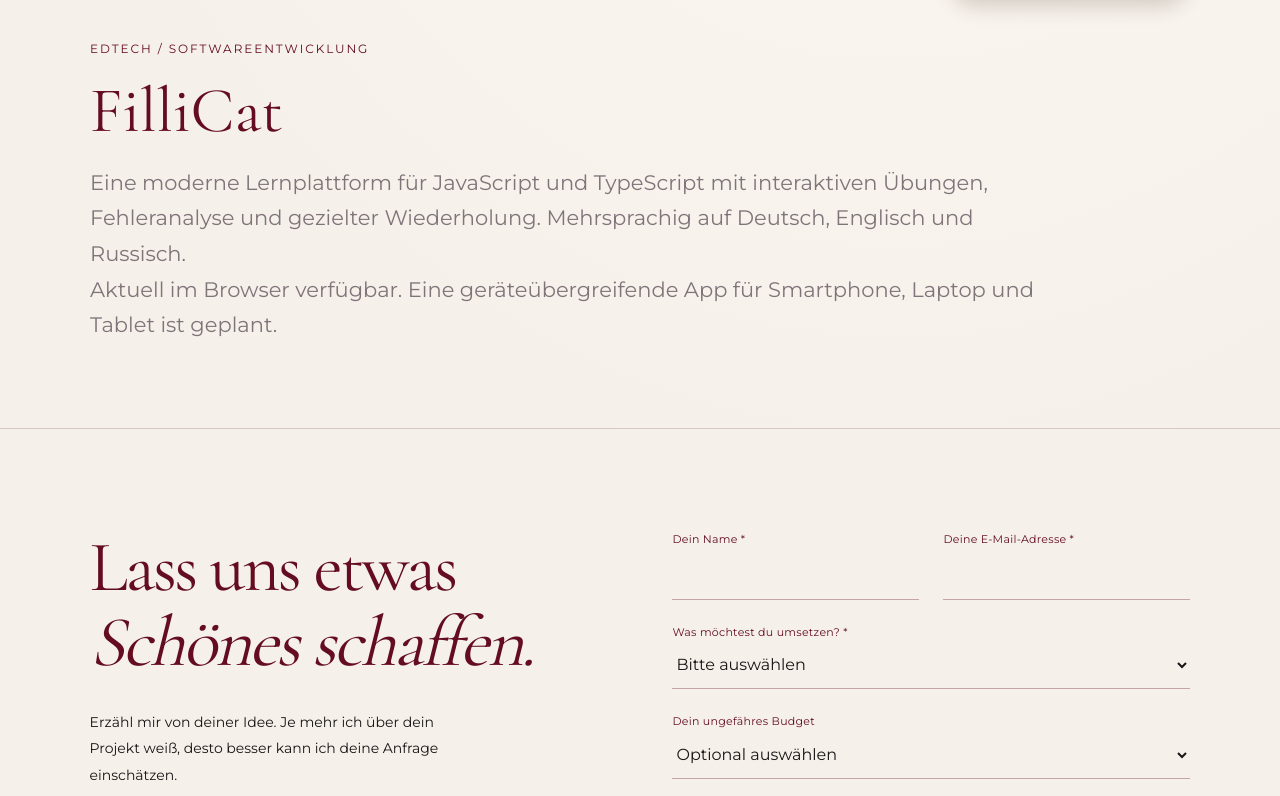
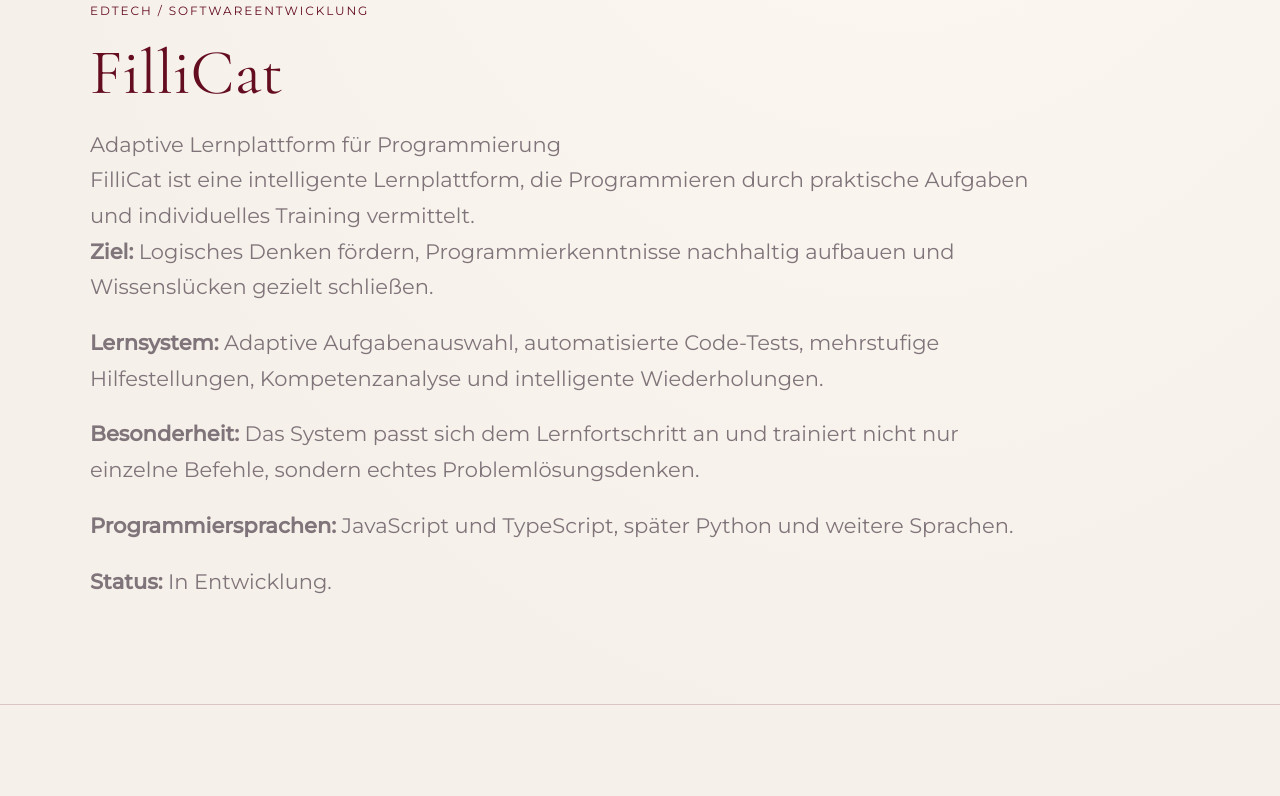
Before and after one commit to AnnaFillanna/anna-filippi.studio, a React (Vite) app: page /softwareentwicklung in a window 1280 px wide. Shown: the part 1346-2142 px from the top of the page. Built offline with nearby package versions, Linux system fonts and the light colour scheme.

Commit message:
content: update FilliCat learning platform description

```diff
--- a/src/components/Projects/Projects.tsx
+++ b/src/components/Projects/Projects.tsx
@@ -1,16 +1,32 @@
 import { motion } from "motion/react";
 import { useScrollReveal } from "../../hooks/useScrollReveal";
 import styles from "./Projects.module.scss";
+
+const fillicatSubtitle = "Adaptive Lernplattform für Programmierung";
+const fillicatDetails = [
+  ["Ziel", "Logisches Denken fördern, Programmierkenntnisse nachhaltig aufbauen und Wissenslücken gezielt schließen."],
+  ["Lernsystem", "Adaptive Aufgabenauswahl, automatisierte Code-Tests, mehrstufige Hilfestellungen, Kompetenzanalyse und intelligente Wiederholungen."],
+  ["Besonderheit", "Das System passt sich dem Lernfortschritt an und trainiert nicht nur einzelne Befehle, sondern echtes Problemlösungsdenken."],
+  ["Programmiersprachen", "JavaScript und TypeScript, später Python und weitere Sprachen."],
+  ["Status", "In Entwicklung."],
+];
+
+function FilliCatDetails() {
+  return fillicatDetails.map(([label, text]) => (
+    <p key={label} className={styles.description}>
+      <strong>{label}:</strong> {text}
+    </p>
+  ));
+}
 
 const projects = [
   {
     name: "FilliCat",
     category: "EDTECH / SOFTWAREENTWICKLUNG",
     description:
-      "Eigenständig entwickelte, interaktive Lernplattform für JavaScript und TypeScript mit personalisierten Übungen, Fehleranalyse und gezielten Wiederholungen. Mehrsprachig auf Deutsch, Englisch und Russisch. FilliCat ist als App für Smartphone, Laptop und Tablet geplant; aktuell ist die Lernplattform im Browser erreichbar.",
-    scope: "React · TypeScript · Vite · KI-Integration",
-    status:
-      "Eigenprojekt · In aktiver Entwicklung · Geräteübergreifende App geplant · KI-Lernassistent in Entwicklung",
+      "FilliCat ist eine intelligente Lernplattform, die Programmieren durch praktische Aufgaben und individuelles Training vermittelt.",
+    scope: "",
+    status: "",
     image: "/images/projects/fillicat.png",
     href: "https://fillicat.com",
   },
@@ -82,8 +98,9 @@ export default function Projects({
       <div className={styles.copy}>
         <p className={styles.eyebrow}>{project.category}</p>
         <h2 id={`project-${index}`}>{project.name}</h2>
+        {index === 0 && <p className={styles.description}>{fillicatSubtitle}</p>}
         <p className={styles.description}>{project.description}</p>
-        <p className={styles.scope}>{project.scope}</p>
+        {index === 0 ? <FilliCatDetails /> : <p className={styles.scope}>{project.scope}</p>}
         {project.status && (
           <p className={styles.description}>{project.status}</p>
         )}
@@ -120,7 +137,7 @@ export default function Projects({
             <p className={styles.caseLead}>
               {danaOnly
                 ? "Ein individueller Webauftritt für Dana Tattoo Studio in Andernach. Atmosphärisches Design, interaktive Galerien und direkte Kontaktmöglichkeiten machen die Arbeit des Studios digital erlebbar."
-                : "FilliCat ist eine interaktive Lernplattform, die Programmieren einfach, motivierend und alltagsnah macht – mit personalisierten Übungen, perfekt für Einsteiger und alle, die ihr Wissen vertiefen möchten."}
+                : selected.description}
             </p>
             <a
               className={styles.caseButton}
@@ -163,16 +180,9 @@ export default function Projects({
           <div className={styles.caseDetails}>
             <p className={styles.caseEyebrow}>{selected.category}</p>
             <h2>{selected.name}</h2>
-            <p>
-              {danaOnly
-                ? selected.description
-                : "Eine moderne Lernplattform für JavaScript und TypeScript mit interaktiven Übungen, Fehleranalyse und gezielter Wiederholung. Mehrsprachig auf Deutsch, Englisch und Russisch."}
-            </p>
-            <p>
-              {danaOnly
-                ? selected.scope
-                : "Aktuell im Browser verfügbar. Eine geräteübergreifende App für Smartphone, Laptop und Tablet ist geplant."}
-            </p>
+            {!danaOnly && <p>{fillicatSubtitle}</p>}
+            <p>{selected.description}</p>
+            {danaOnly ? <p>{selected.scope}</p> : <FilliCatDetails />}
           </div>
         </div>
       </section>
```
